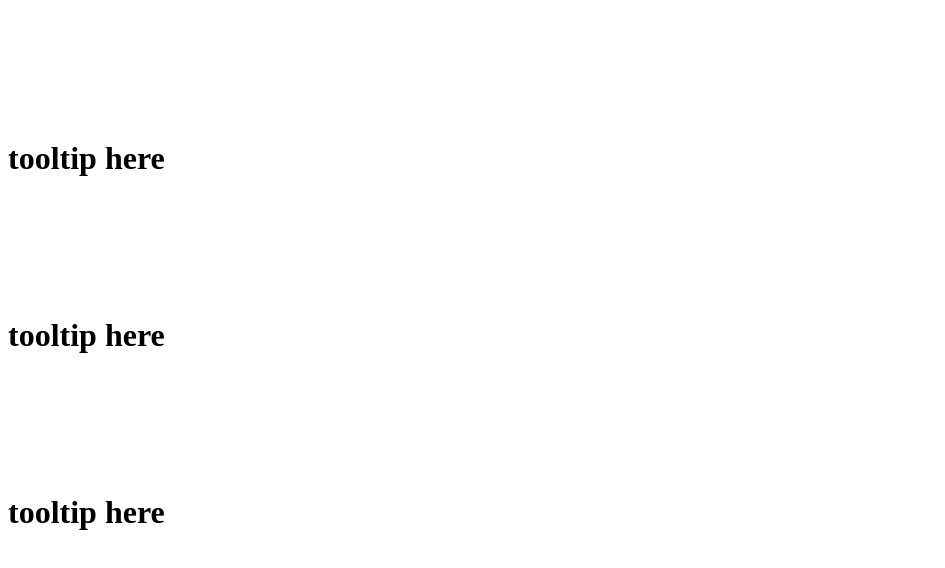
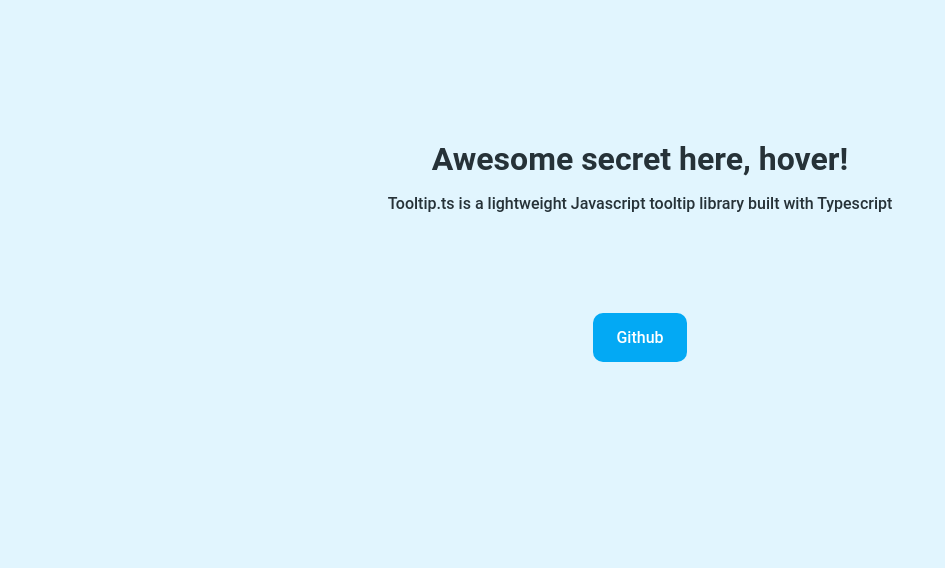
Before and after one commit to WayeINC/Tooltip.ts, a website: page index.html in a window 1280 px wide. Shown: the whole page, without its empty margins (0-945 px from the left). Drawn offline with Linux system fonts and the light colour scheme.

Commit message:
:sparkles: Showcase page styling

```diff
--- a/index.html
+++ b/index.html
@@ -6,51 +6,58 @@
           content="width=device-width, user-scalable=no, initial-scale=1.0, maximum-scale=1.0, minimum-scale=1.0">
     <meta http-equiv="X-UA-Compatible" content="ie=edge">
     <title>Document</title>
+    <link rel="stylesheet" href="dist/tooltip.css">
     <style>
-        .tooltip {
-            width: fit-content;
-            width: -moz-fit-content;
-            padding: 5px 8px;
-            opacity: 0;
-            position: absolute;
-            animation: tooltip 0.3s forwards;
-            font-size: 14px;
+
+        .t {
+            cursor: pointer;
             font-family: 'Roboto', sans-serif;
-            border-radius: 5px;
-            background: #03A9F4;
-            color: #fff;
+            font-weight: bold;
+            color: #263238;
+            text-align: center;
+            display: block;
+            margin: 140px auto 0 auto;
         }
 
-        .tooltip::after {
-            content: '';
-            position: absolute;
-            top: 100%;
-            left: 40%;
-            border-left: 6px solid transparent;
-            border-right: 6px solid transparent;
-            border-top: 6px solid #03A9F4;
+        body, html {
+            margin: 0;
+            padding: 0;
+            height: 100vh;
+            width: 100%;
         }
 
-
-        @keyframes tooltip {
-            to {
-                opacity: 1;
-            }
+        body {
+            background: #E1F5FE;
         }
 
-        .t {
-            margin-top: 140px;
+        .tp {
+            font-family: 'Roboto', sans-serif;
+            font-weight: 500;
+            color: #263238;
+            text-align: center;
+        }
+
+        .ta {
+            background: #03A9F4;
+            font-family: 'Roboto', sans-serif;
+            font-weight: 500;
+            color: #fff;
+            text-decoration: none;
+            text-align: center;
+            display: block;
+            margin: 100px auto;
             width: -moz-fit-content;
             width: fit-content;
-            cursor: pointer;
+            padding: 15px 23px;
+            border-radius: 10px;
         }
 
     </style>
 </head>
 <body>
-<h1 class="t" style="">tooltip here</h1>
-<h1 class="t">tooltip here</h1>
-<h1 class="t">tooltip here</h1>
+    <h1 class="t" style="">Awesome secret here, hover!</h1>
+    <p class="tp">Tooltip.ts is a lightweight Javascript tooltip library built with Typescript</p>
+    <a href="https://github.com/MobElian/Tooltip.ts" target="_blank" class="ta">Github</a>
 <script src="dist/Tooltip.js"></script>
 <script>
     new Tooltip(".t", "salut")
```
Also changed, not shown: dist/tooltip.css (added).
